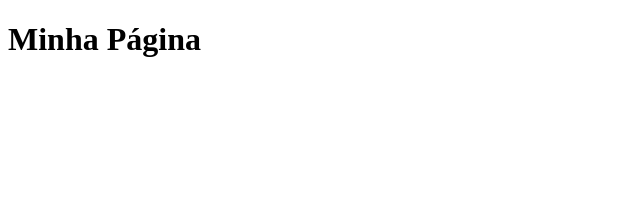
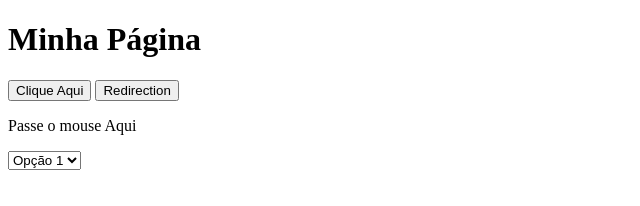
Before and after one commit to lazarp/aula-javascript, a plain HTML site: page index.html in a window 1280 px wide. Shown: the whole page, without its empty margins (0-640 px from the left). Drawn offline with Linux system fonts and the light colour scheme.

Commit message:
experimentações em comandos básicos

```diff
--- a/index.html
+++ b/index.html
@@ -6,6 +6,14 @@
         <script type="text/javascript" src="js/main.js"></script>
     </head>
     <body>
-        <h1>Minha Página</h1>
+        <h1 id="titulo-pagina">Minha Página</h1>
+        <button type="button" onclick="botao()">Clique Aqui</button>
+        <button type="button" onclick="redirection()">Redirection</button>
+        <p id="mousemove" onmouseover="hover(this)" onmouseout="voltar(this)">Passe o mouse Aqui</p>
+        <select name="escolha" id="190230" class="escolha" onchange="trocaOp(this)">
+            <option value="1">Opção 1</option>
+            <option value="2">Opção 2</option>
+            <option value="3">Opção 3</option>
+        </select>
     </body>
 </html>
--- a/js/main.js
+++ b/js/main.js
@@ -1 +1,69 @@
-alert("Hello, World!");
+// var lista = ["maçã", "pêra", "laranja"];
+// lista.push("uva")
+// lista.pop();
+// console.log(lista.toString());
+// console.log(lista.length);
+// console.log(lista.reverse());
+// console.log(lista[0]);
+// console.log(lista.toString()[1]);
+// console.log(lista.join(" + "));
+
+// var fruta = {nome:"maçã", cor:"vermelha"};
+// console.log(fruta);
+// console.log(fruta.nome);
+// var frutas = [{nome:"uva", cor:"verde"},
+//             {nome:"melancia", cor:"rosa"}
+//             ]
+// console.log(frutas)
+// console.log(frutas[0].nome)
+
+// var idade = prompt("Qual sua idade?");
+// if(idade >= 18)
+//             alert("Maior de Idade");
+// else
+//             alert("Menor de Idade");
+
+
+// var count = 0
+// while(count < 5 ){
+//     console.log(count)
+//     count++
+// }
+// count = 0
+// for(count = 1; count <=5; count++){
+//     console.log(count)
+// }
+
+// var d = new Date();
+// console.log(d.getMonth()+1);
+// console.log(d.getDate())
+
+// function soma(a , b){
+//     return a + b;
+// }
+// alert(soma(2,19))
+
+function botao(){
+    var elemento = document.getElementById("titulo-pagina");
+    elemento.innerHTML = "Novo Título";
+
+    alert("obrigado por clicar");
+}
+
+function redirection(){
+    // window.open("https://google.com");
+    window.location.href = "https://github.com"
+}
+
+function hover(elemento){
+    // document.getElementById("mousemove").innerHTML = "hover bem sucedido.";
+    elemento.innerHTML = "hover bem sucedido"
+}
+function voltar(elemento){
+    // document.getElementById("mousemove").innerHTML = "Passe o mouse Aqui"
+    elemento.innerHTML = "Passe o mouse Aqui"
+}
+
+function trocaOp(elemento){
+    alert(elemento.value + " é a opção escolhida");
+}
```
